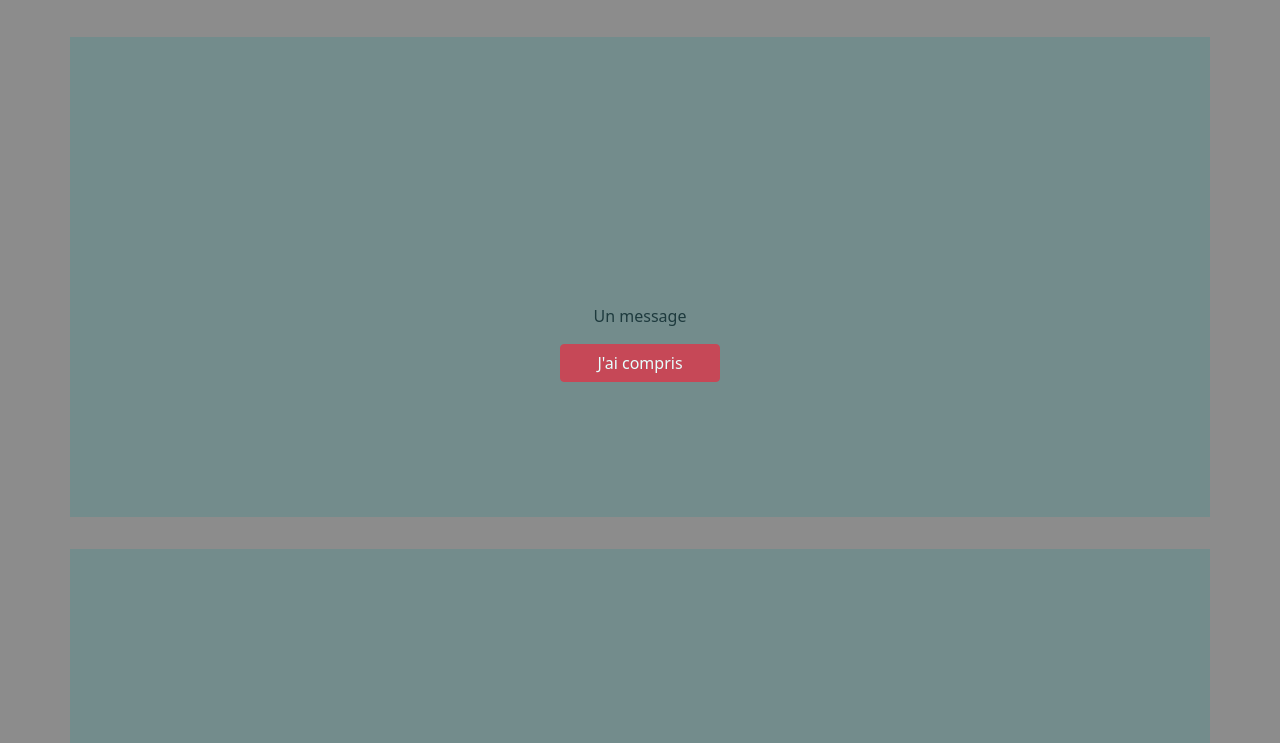
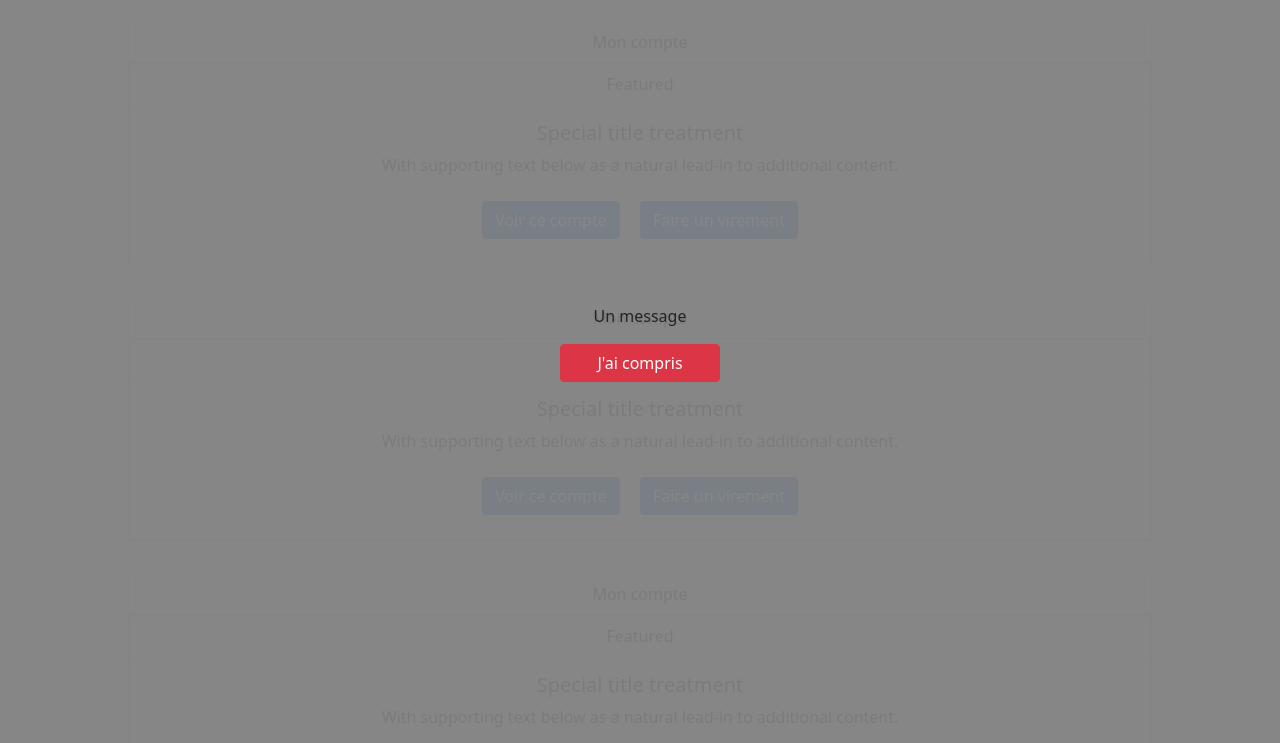
Before and after one commit to JEANThibaut/Ma-banque, a website built with Parcel: page index.html in a window 1280 px wide. Shown: the part 57-800 px from the top of the page. Built offline with nearby package versions, Linux system fonts and the light colour scheme.

Commit message:
add card index

```diff
--- a/css/main.css
+++ b/css/main.css
@@ -87,8 +87,13 @@ textarea {
 /* ==========================================================================
    Author's custom styles
    ========================================================================== */
+ *{
+   margin:0;
+   padding:0;
+ }
 
 body{
+  min-height: 100vh;
   display:flex;
   flex-direction: column;
   justify-content: space-between;
@@ -102,8 +107,8 @@ body{
   position: fixed;
   width: 100%;
   height: 100%;
-  background-color: grey ;
-  opacity: 0.9;
+  background-color: rgba(128, 128, 128, 0.950)  ;
+
   display: flex;
   flex-direction: column;
   align-items: center;
@@ -114,17 +119,26 @@ body{
 
 #accept{
   width: 10em;
-  height: auto;;
+  height: auto;
 }
 footer{
-  background-color: blue;
+  width: 100vw;
 }
-.container{
-  background-color: aqua;
-  width: 80em ;
-  height: 30em;
-  margin-top: 2em;
+footer a{
+  color: white;
 }
+section{
+  width: 80%;
+  margin: 1em 10% 1em 10%
+}
+
+
+
+/* .carte{
+  background-color: chartreuse;
+  width: 60%;
+  height: 80%;
+} */
 /* ==========================================================================
    Helper classes
    ========================================================================== */
--- a/index.html
+++ b/index.html
@@ -21,7 +21,7 @@
   <meta name="theme-color" content="#fafafa">
 </head>
 
-<body>
+<body onload="loadContent()">
   <div id="layerSecu">
    <div>
       <p id="msg">Un message</p>
@@ -65,15 +65,63 @@
     </nav>
   </header>
 
-  <main>
-   <div class="container"></div>
-   <div class="container"></div>
-   <div class="container"></div>
-   <div class="container"></div>
-  </main>
+  <section>
+    <div class="card text-center">
+      <div class="card-header">
+        Mon compte
+      </div>
+        <div class="card text-center">
+          <div class="card-header">
+            Featured
+          </div>
+          <div class="card-body">
+            <h5 class="card-title">Special title treatment</h5>
+            <p class="card-text">With supporting text below as a natural lead-in to additional content.</p>
+            <a href="#" class="btn btn-primary mx-2 my-2">Voir ce compte</a>
+            <a href="#" class="btn btn-primary mx-2 my-2">Faire un virement</a>
+          </div>
+        </div>
+    </div>
+  </section>
+  <section>
+    <div class="card text-center">
+      <div class="card-header">
+        Mon compte
+      </div>
+        <div class="card text-center">
+          <div class="card-header">
+            Featured
+          </div>
+          <div class="card-body">
+            <h5 class="card-title">Special title treatment</h5>
+            <p class="card-text">With supporting text below as a natural lead-in to additional content.</p>
+            <a href="#" class="btn btn-primary mx-2 my-2">Voir ce compte</a>
+            <a href="#" class="btn btn-primary mx-2 my-2">Faire un virement</a>
+          </div>
+        </div>
+    </div>
+  </section>
+  <section>
+    <div class="card text-center">
+      <div class="card-header">
+        Mon compte
+      </div>
+        <div class="card text-center">
+          <div class="card-header">
+            Featured
+          </div>
+          <div class="card-body">
+            <h5 class="card-title">Special title treatment</h5>
+            <p class="card-text">With supporting text below as a natural lead-in to additional content.</p>
+            <a href="#" class="btn btn-primary mx-2 my-2">Voir ce compte</a>
+            <a href="#" class="btn btn-primary mx-2 my-2">Faire un virement</a>
+          </div>
+        </div>
+    </div>
+  </div>
+</section>
 
-
-  <footer>
+<footer class="bg-primary">
   <div>
     <a href="#">Mesures de sécurité</a>
   </div>
@@ -87,6 +135,7 @@
   <script src="js/vendor/modernizr-3.11.2.min.js"></script>
   <script src="js/plugins.js"></script>
   <script src="js/main.js"></script>
+  <script src="js/layerSecu.js"></script>
 
   <!-- Google Analytics: change UA-XXXXX-Y to be your site's ID. -->
   <script>
--- /dev/null
+++ b/js/layerSecu.js
@@ -0,0 +1,28 @@
+// Fonction déclenchée par le boutton qui lance la requête AJAX
+function loadContent() {
+    // Objet pour envoyer et manipuler des requêtes
+    let httpRequest = new XMLHttpRequest();
+    // Fonction déclenchée à chaque changement d'état de la requête
+    httpRequest.onreadystatechange = function() {
+        let ajaxContent = document.getElementById("msg");
+        // Quand la réponse du serveur a été reçue
+        if (httpRequest.readyState === XMLHttpRequest.DONE) {
+            // Si la réponse est valide
+            if (httpRequest.status === 200) {
+                let data = httpRequest.responseText;
+                ajaxContent.innerText = data;
+            }
+            // Si une erreur est survenue (exemple un fichier qui n'existe pas)
+            else {
+                ajaxContent.innerText = "Nous n'avons pas réussi à récupérer le contenu";
+            }
+        }
+        // Le serveur n'a pas encore répondu
+        else {
+            ajaxContent.innerText = "Requête en cours";
+        }
+    };
+    // On envoie la requête
+    httpRequest.open('GET', 'messageSecu.txt', true);
+    httpRequest.send();
+};
--- /dev/null
+++ b/messageSecu.txt
@@ -0,0 +1,4 @@
+Afin de d'assurer une sécurité maximale dans vos comptes penser à:
+    -Ne pas divulguer vos code de sécurité,
+    -Vous assurer que personne ne puisse vous voir tapper vos code de sécurité;
+    -Vous déconnecter de votre session à la fin de chaque utilisation
```
Also changed, not shown: mesComptes.html (+1 -1 lines), js/main.js (line endings or trailing spaces). Lines whose indentation alone changed are shown as unchanged.
